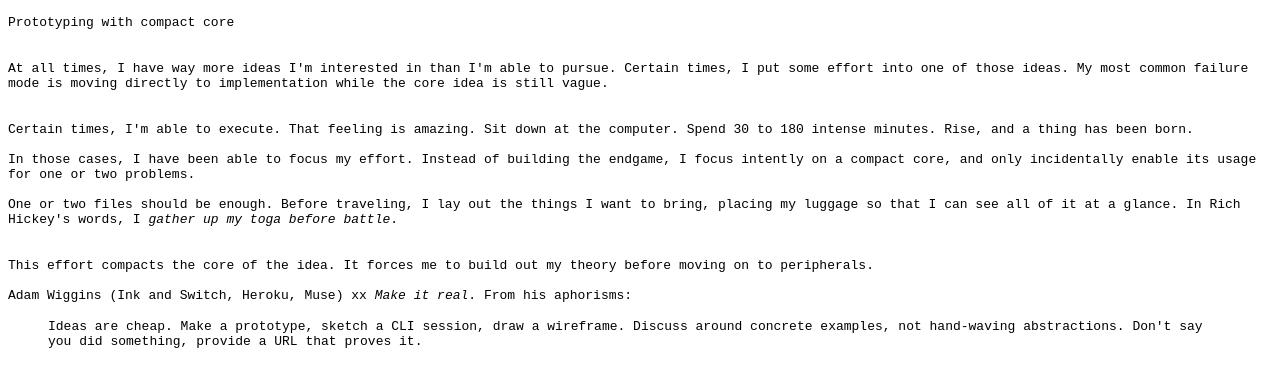
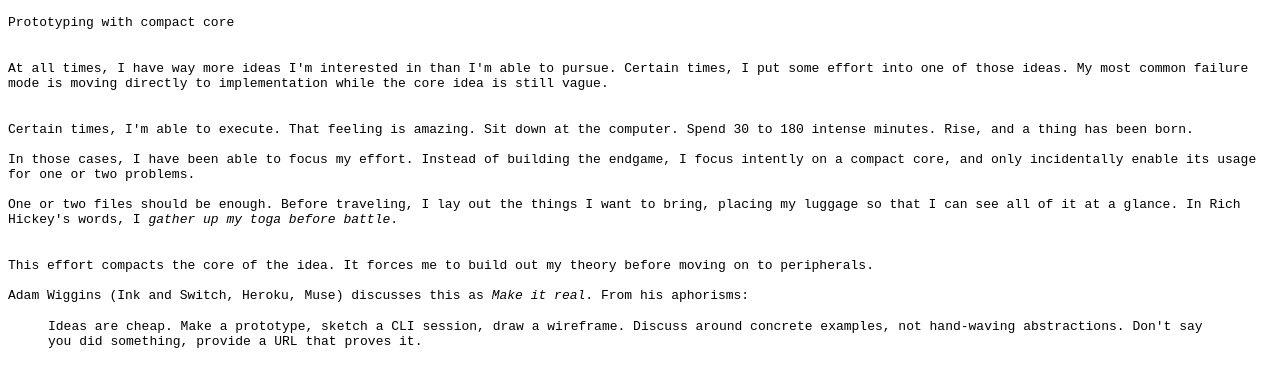
Before and after one commit to teodorlu/2.teod.eu, a plain HTML site: page d/11/compact-core.html in a window 1280 px wide. Drawn offline with Linux system fonts and the light colour scheme.

Commit message:
Compact Core: Correct Wiggins reference

```diff
--- a/d/11/compact-core.html
+++ b/d/11/compact-core.html
@@ -13,7 +13,7 @@ p { font-family: monospace; margin: 1lh 0; }
 <p>In those cases, I have been able to focus my effort. Instead of building the endgame, I focus intently on a compact core, and only incidentally enable its usage for one or two problems.</p>
 <p>One or two files should be enough. Before traveling, I lay out the things I want to bring, placing my luggage so that I can see all of it at a glance. In Rich Hickey's words, I <em>gather up my toga before battle</em>.</p><div style="height: 1px"></div>
 <p>This effort compacts the core of the idea. It forces me to build out my theory before moving on to peripherals.</p>
-<p>Adam Wiggins (Ink and Switch, Heroku, Muse) xx <em>Make it real</em>. From his aphorisms:</p>
+<p>Adam Wiggins (Ink and Switch, Heroku, Muse) discusses this as <em>Make it real</em>. From his aphorisms:</p>
 <blockquote><p>
 <p>Ideas are cheap. Make a prototype, sketch a CLI session, draw a wireframe. Discuss around concrete examples, not hand-waving abstractions. Don't say you did something, provide a URL that proves it.</p></p></blockquote>
 </body></html>
```
Also changed, not shown: 1 other file.
